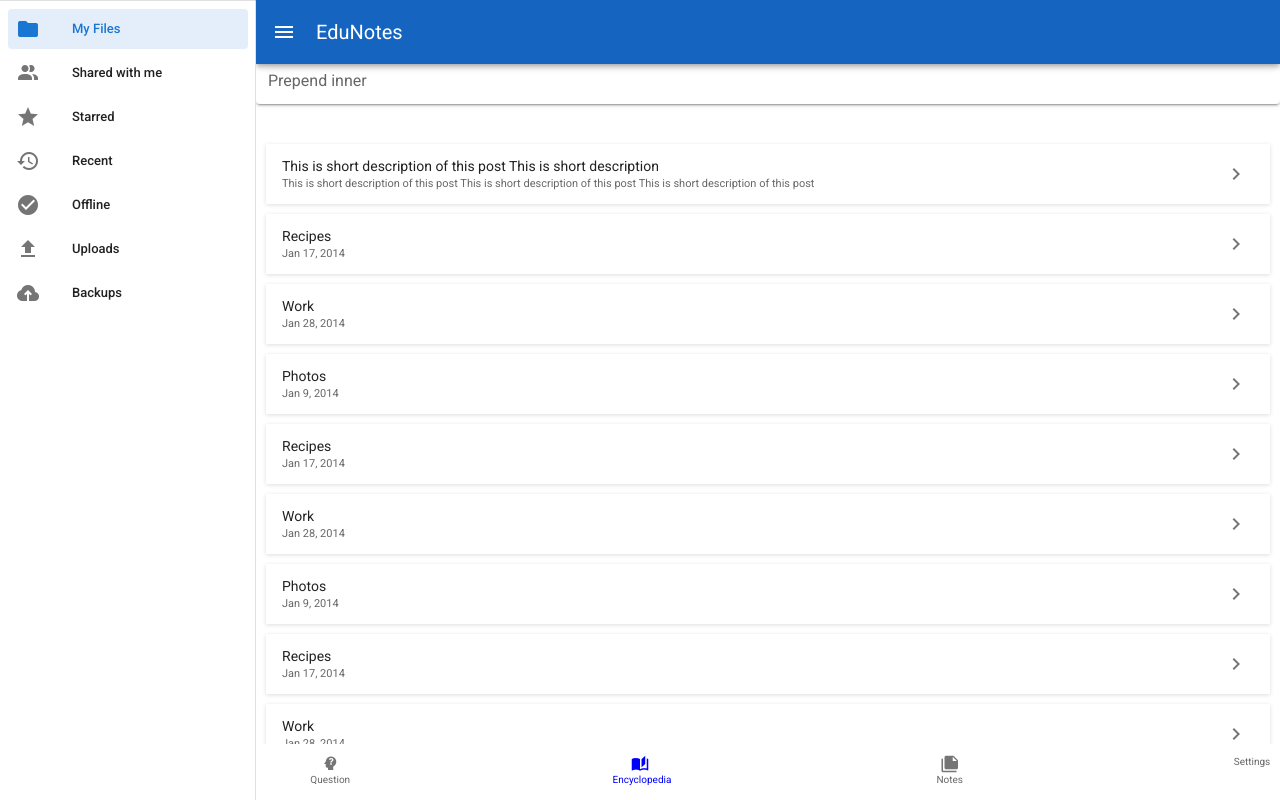
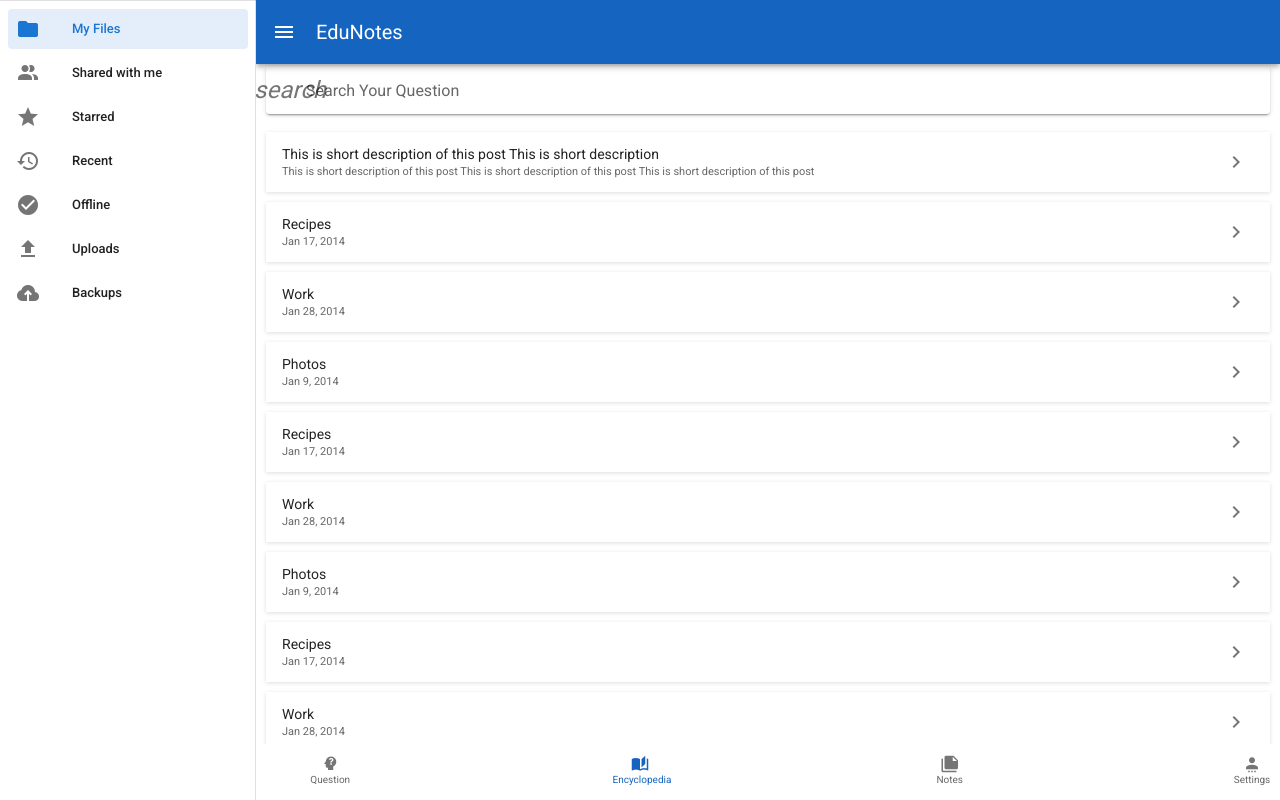
Before and after one commit to hi4manohar/edunotes, a Vue app: page /encyclopedia in a window 1280 px wide. Built offline with nearby package versions, Linux system fonts and the light colour scheme.

Commit message:
encyclopedia serch

```diff
--- a/src/assets/css/globalApp.css
+++ b/src/assets/css/globalApp.css
@@ -50,3 +50,7 @@ ul li {
 .skloader {
   top: 0;
 }
+
+.v-text-field__details{
+  display: none !important;
+}
--- a/src/components/common/Footer.vue
+++ b/src/components/common/Footer.vue
@@ -41,7 +41,7 @@
         :class="[active === 'settings' ? 'active' : '']"
         ripple
       >
-        <v-icon>mdi-setting-outline</v-icon>Settings
+        <v-icon>mdi-account-settings</v-icon> Settings
       </div>
     </router-link>
   </v-footer>
@@ -62,7 +62,7 @@ export default {
 }
 .footbtn.active i,
 .footbtn.active {
-  color: blue;
+  color: #1565c0;
 }
 .v-btn {
   font-size: 10px;
--- a/src/plugins/vuetify.js
+++ b/src/plugins/vuetify.js
@@ -3,4 +3,8 @@ import Vuetify from "vuetify/lib";
 
 Vue.use(Vuetify);
 
-export default new Vuetify({});
+export default new Vuetify({
+	icons: {
+    	iconfont: 'mdi', // 'mdi' || 'mdiSvg' || 'md' || 'fa' || 'fa4' || 'faSvg'
+  	}
+});
--- a/src/views/Encyclopedia.vue
+++ b/src/views/Encyclopedia.vue
@@ -2,11 +2,11 @@
   <v-app>
     <Header />
     <v-content class="pt-0">
-     <v-text-field
-        solo
-        label="Prepend inner"
-      >
-      </v-text-field>
+    <v-text-field
+            solo
+            label="Search Your Question"
+            prepend-inner-icon="search"
+          ></v-text-field>
       <div class="skloader" v-if="skloader.loading">
         <v-list-item v-for="n in 3" :key="n">
           <v-list-item-content>
@@ -145,10 +145,6 @@ export default {
         ref.skloader.loading = false;
       }, 1000);
     });
-  },
-  components: {
-    Header,
-    Footer
   }
 };
 </script>
@@ -163,9 +159,6 @@ export default {
   box-shadow: 0px 1px 4px #ddd;
   border-radius: 1px;
   background: #fff;
-  margin:10px;
-}
-.v-text-field{
   margin:10px;
 }
 .v-list-item__title {
@@ -183,9 +176,7 @@ export default {
   padding: 0px;
 }
 .v-text-field{
-  margin:10px;
+  margin:10px 10px 0px !important;
 }
-.v-text-field.v-text-field--enclosed .v-text-field__details{
-  display: none !important;
-}
+
 </style>
--- a/src/views/Notes.vue
+++ b/src/views/Notes.vue
@@ -37,12 +37,12 @@ export default {
   name: "Notes",
   data: () => ({
     cards: [
-      { title: 'Favorite road', subtitle: 'This is subtitle', src: 'https://cdn.vuetifyjs.com/images/cards/road.jpg', flex: 6 },
-      { title: 'Best airlines', subtitle: 'This is subtitle', src: 'https://cdn.vuetifyjs.com/images/cards/plane.jpg', flex: 6 },
-      { title: 'Favorite road', subtitle: 'This is subtitle', src: 'https://cdn.vuetifyjs.com/images/cards/road.jpg', flex: 6 },
-      { title: 'Best airlines', subtitle: 'This is subtitle', src: 'https://cdn.vuetifyjs.com/images/cards/plane.jpg', flex: 6 },
-      { title: 'Favorite road', subtitle: 'This is subtitle', src: 'https://cdn.vuetifyjs.com/images/cards/road.jpg', flex: 6 },
-      { title: 'Best airlines', subtitle: 'This is subtitle', src: 'https://cdn.vuetifyjs.com/images/cards/plane.jpg', flex: 6 },
+      { title: 'Favorite road1', subtitle: 'This is subtitle', src: 'https://cdn.vuetifyjs.com/images/cards/road.jpg', flex: 6 },
+      { title: 'Best airlines2', subtitle: 'This is subtitle', src: 'https://cdn.vuetifyjs.com/images/cards/plane.jpg', flex: 6 },
+      { title: 'Favorite road3', subtitle: 'This is subtitle', src: 'https://cdn.vuetifyjs.com/images/cards/road.jpg', flex: 6 },
+      { title: 'Best airlines4', subtitle: 'This is subtitle', src: 'https://cdn.vuetifyjs.com/images/cards/plane.jpg', flex: 6 },
+      { title: 'Favorite road5', subtitle: 'This is subtitle', src: 'https://cdn.vuetifyjs.com/images/cards/road.jpg', flex: 6 },
+      { title: 'Best airlines6', subtitle: 'This is subtitle', src: 'https://cdn.vuetifyjs.com/images/cards/plane.jpg', flex: 6 },
     ],
   }),
   components: {
--- a/src/views/Settings.vue
+++ b/src/views/Settings.vue
@@ -1,7 +1,7 @@
 <template>
   <v-app>
     <Header />
-    <v-content class="pt-20">
+    <v-content class="pt-0">
       <h1>This is Setting Componetnt</h1>
     </v-content>
     <Footer active="settings" />
@@ -21,3 +21,11 @@ export default {
   }
 };
 </script>
+<style scoped="">
+.v-content{
+  margin-top: 56px;
+  height: calc(100vh - 112px);
+  margin-bottom: 56px !important;
+  overflow: auto;
+}
+</style>
```
